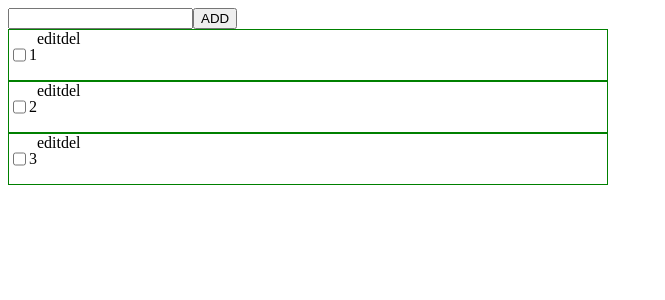
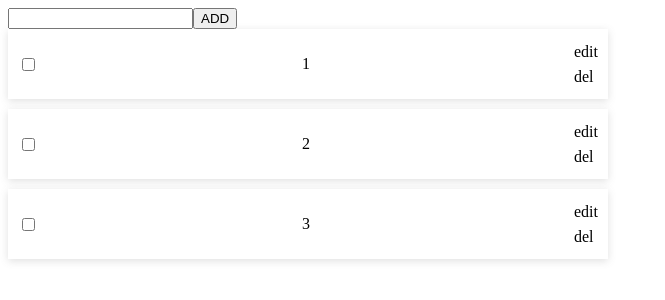
Before and after one commit to arsen267844a/todolist, a React (Create React App) app: page / in a window 1280 px wide. Shown: the top 300 px of the page, without its empty margins (0-665 px from the left). Built offline with nearby package versions, Linux system fonts and the light colour scheme.

Commit message:
styled is done for all components

```diff
--- /dev/null
+++ b/src/pages/ToDoListPage/List/List.jsx
@@ -0,0 +1,19 @@
+import React from "react";
+import { Styled } from "./List.styled";
+
+export const List = ({ list }) => {
+  return (
+    <Styled.Root>
+      {list.map((item, index) => (
+        <Styled.Item key={index}>
+          <input type={"checkbox"} />
+          <p>{item}</p>
+          <Styled.EditDel>
+            <span>edit</span>
+            <span>del</span>
+          </Styled.EditDel>
+        </Styled.Item>
+      ))}
+    </Styled.Root>
+  );
+};
--- /dev/null
+++ b/src/pages/ToDoListPage/List/List.styled.jsx
@@ -0,0 +1,20 @@
+import styled from "styled-components";
+
+const Root = styled.div``;
+
+const Item = styled.div`
+  display: flex;
+  justify-content: space-between;
+  align-items: center;
+  margin-bottom: 10px;
+  box-shadow: rgba(99, 99, 99, 0.2) 0 2px 8px 0;
+  padding: 10px;
+`;
+
+const EditDel = styled.div`
+  display: flex;
+  flex-direction: column;
+  gap: 7px;
+`;
+
+export const Styled = { Root, Item, EditDel };
--- /dev/null
+++ b/src/pages/ToDoListPage/List/index.js
@@ -0,0 +1 @@
+export * from "./List";
--- /dev/null
+++ b/src/pages/ToDoListPage/ToDoListHeader/ToDoListHeader.jsx
@@ -0,0 +1,21 @@
+import { useState } from "react";
+
+const initialState = {
+  inputValue: "",
+};
+
+export const ToDoListHeader = ({ addFunc }) => {
+  const [state, setState] = useState(initialState);
+  const { inputValue } = state;
+
+  const inputChange = (value) => {
+    setState((prevState) => ({ ...prevState, inputValue: value }));
+  };
+
+  return (
+    <div>
+      <input onChange={(e) => inputChange(e.target.value)} />
+      <button onClick={() => addFunc("inputValue")}>ADD</button>
+    </div>
+  );
+};
--- /dev/null
+++ b/src/pages/ToDoListPage/ToDoListHeader/index.js
@@ -0,0 +1 @@
+export * from "./ToDoListHeader";
--- a/src/pages/ToDoListPage/ToDoListPage.jsx
+++ b/src/pages/ToDoListPage/ToDoListPage.jsx
@@ -1,27 +1,17 @@
+import { List } from "./List";
+import { ToDoListHeader } from "./ToDoListHeader";
+
 export const ToDoListPage = () => {
   const list = [1, 2, 3];
 
+  const addFunc = (value) => {
+    console.log(value);
+  };
+
   return (
     <div style={{ width: "600px" }}>
-      <div>
-        <input />
-        <button>ADD</button>
-      </div>
-      <div>
-        {list.map((item, index) => (
-          <div
-            key={index}
-            style={{ border: "1px solid green", display: "flex" }}
-          >
-            <input type={"checkbox"} />
-            <p>{item}</p>
-            <div style={{}}>
-              <span>edit</span>
-              <span>del</span>
-            </div>
-          </div>
-        ))}
-      </div>
+      <ToDoListHeader addFunc={addFunc} />
+      <List list={list} />
     </div>
   );
 };
```
